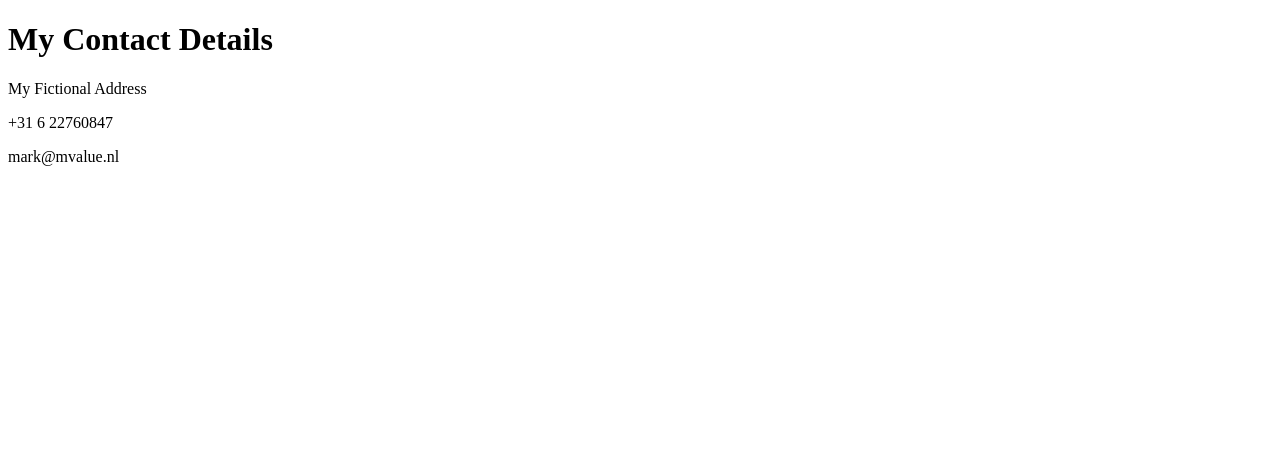
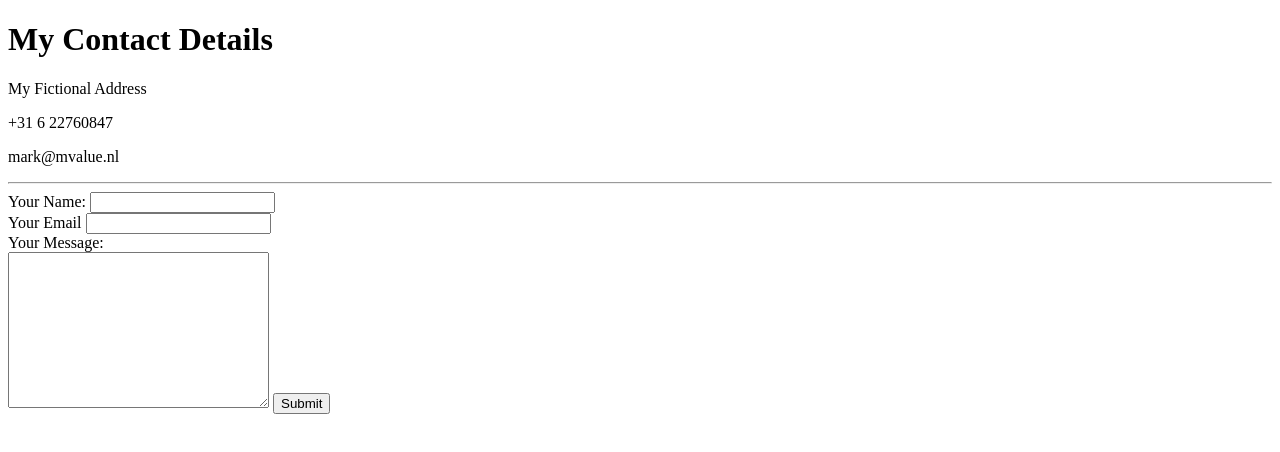
Before and after one commit to mark-mvalue/cv, a plain HTML site: page contact-me.html in a window 1280 px wide. Drawn offline with Linux system fonts and the light colour scheme.

Commit message:
Contact me updated

```diff
--- a/contact-me.html
+++ b/contact-me.html
@@ -9,5 +9,15 @@
         <p>My Fictional Address</p>
         <p>+31 6 22760847</p>
         <p>mark@mvalue.nl</p>
+        <hr>
+        <form action="mailto:mark@mvalue.nl" method="post" enctype="text/plain">
+            <label>Your Name:</label>
+            <input type="text" name="yourName"><br>
+            <label>Your Email</label>
+            <input type="email" name="yourEmail"><br>
+            <label>Your Message:</label><br>
+            <textarea name="yourMessage" id="" cols="30" rows="10"></textarea>
+            <input type="submit">
+        </form>
     </body>
 </html>
```
